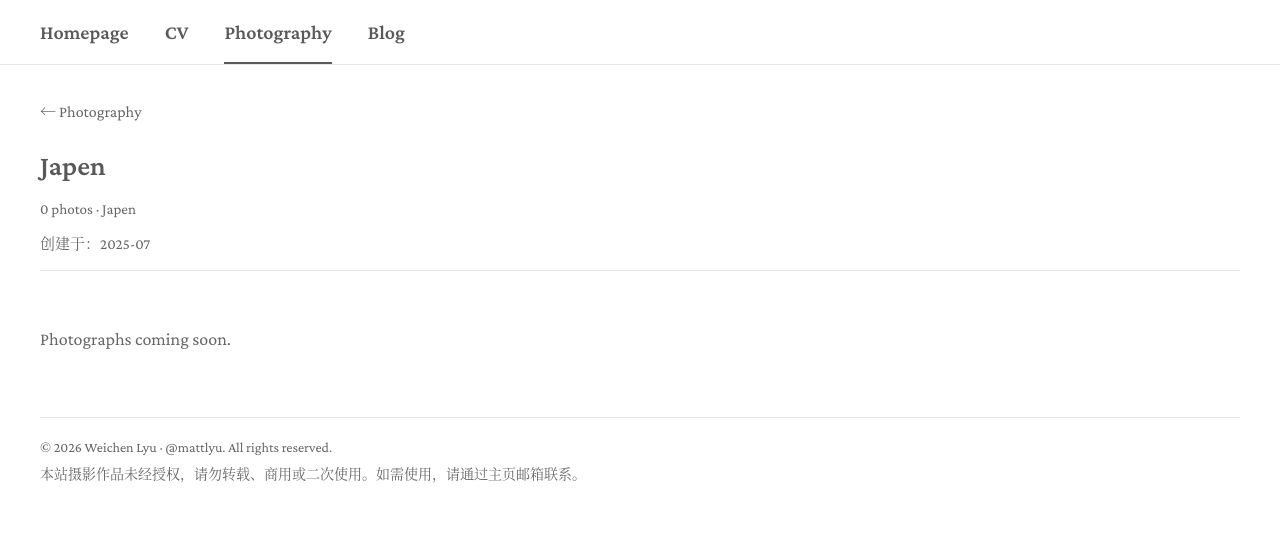
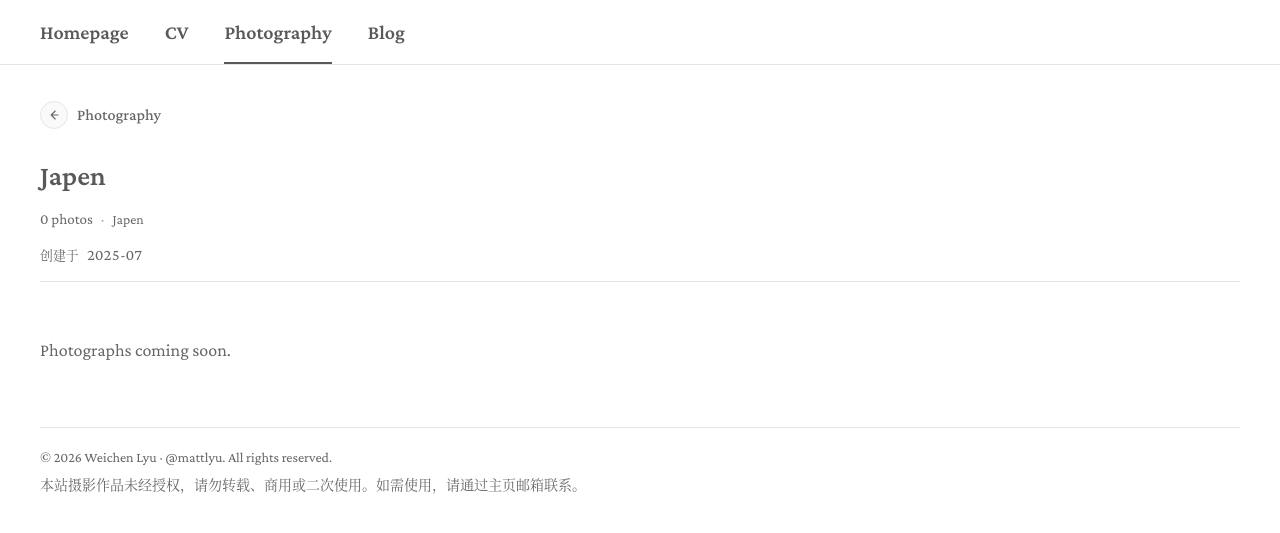
Before and after one commit to Matthew-Lyu/Matthew-Lyu.github.io, a Jekyll site: the page built from _albums/japen.md, in a window 1280 px wide. Shown: the top 533 px of the page. Built offline with Jekyll 4.4.1, drawn with Linux system fonts in a browser that asks for light colours.

Commit message:
fixed known issues

```diff
--- a/_includes/album-meta.html
+++ b/_includes/album-meta.html
@@ -1,9 +1,9 @@
 {% assign album = include.album %}
 {% include album-photos.html album=album %}
 {% assign count = album_photos | size %}
-<p class="{{ include.class | escape }}">{{ count }} {% if count == 1 %}photo{% else %}photos{% endif %}{% unless album.pinned %}{% if album.location %} · {{ album.location | escape }}{% endif %}{% endunless %}</p>
+<p class="{{ include.class | escape }} album-meta-summary"><span>{{ count }} {% if count == 1 %}photo{% else %}photos{% endif %}</span>{% unless album.pinned %}{% if album.location %}<span class="album-meta-separator" aria-hidden="true">·</span><span class="album-meta-location">{{ album.location | escape }}</span>{% endif %}{% endunless %}</p>
 {% if album.pinned %}
-  {% if album.last_modified_at %}<p class="{{ include.class | escape }}">最后更新：{% include album-date.html value=album.last_modified_at %}</p>{% endif %}
+  {% if album.last_modified_at %}<p class="{{ include.class | escape }} album-meta-date"><span class="album-meta-label">最后更新</span>{% include album-date.html value=album.last_modified_at %}</p>{% endif %}
 {% elsif album.date %}
-  <p class="{{ include.class | escape }}">创建于：{% include album-date.html value=album.date %}</p>
+  <p class="{{ include.class | escape }} album-meta-date"><span class="album-meta-label">创建于</span>{% include album-date.html value=album.date %}</p>
 {% endif %}
--- /dev/null
+++ b/_includes/back-link.html
@@ -0,0 +1,4 @@
+<a class="back-link" href="{{ include.url | relative_url }}">
+  <span class="back-link-icon" aria-hidden="true"><svg viewBox="0 0 20 20" fill="none"><path d="m11.5 5-5 5 5 5M7 10h8"/></svg></span>
+  <span>{{ include.label | escape }}</span>
+</a>
--- a/_layouts/album.html
+++ b/_layouts/album.html
@@ -2,7 +2,7 @@
 layout: base
 ---
 <main class="page-shell album-page" id="main-content" tabindex="-1">
-  <a class="back-link" href="{{ '/photography/' | relative_url }}">← Photography</a>
+  {% include back-link.html url='/photography/' label='Photography' %}
   <div class="page-heading album-heading">
     <h1>{{ page.title | escape }}</h1>
     {% include album-meta.html album=page class="page-meta" %}
--- a/_layouts/base.html
+++ b/_layouts/base.html
@@ -16,7 +16,7 @@
     {% if site.font == 'Sans Serif' %}
       <link rel="stylesheet" href="{{ '/assets/css/font_sans_serif.css' | relative_url }}">
     {% else %}
-      <link rel="stylesheet" href="{{ '/assets/css/font.css' | relative_url }}">
+      <link rel="stylesheet" href="{{ '/assets/css/font.css' | relative_url }}?v=2">
     {% endif %}
     {% if page.layout == 'homepage' %}
       {% if site.auto_dark_mode %}
@@ -30,13 +30,13 @@
     {% if page.math %}<link rel="stylesheet" href="{{ '/assets/vendor/katex/katex.min.css' | relative_url }}">{% endif %}
     <link rel="stylesheet" href="{{ '/assets/css/site.css' | relative_url }}">
   </head>
-  <body class="{% if page.layout == 'homepage' %}home-page{% else %}content-page{% endif %}">
+  <body class="{% if page.layout == 'homepage' %}home-page{% else %}content-page{% endif %}{% if page.nav_key == 'blog' %} blog-page-font{% endif %}">
     {% include navigation.html %}
     {{ content }}
     {% if page.math %}
       <script src="{{ '/assets/vendor/katex/katex.min.js' | relative_url }}" defer></script>
       <script src="{{ '/assets/vendor/katex/auto-render.min.js' | relative_url }}" defer></script>
-      <script src="{{ '/assets/js/render-math.js' | relative_url }}?v=2" defer></script>
+      <script src="{{ '/assets/js/render-math.js' | relative_url }}?v=3" defer></script>
     {% endif %}
     {% if page.layout == 'homepage' %}<script src="{{ '/assets/js/scale.fix.js' | relative_url }}"></script>{% endif %}
     {% if page.layout == 'album' %}
--- a/_layouts/post.html
+++ b/_layouts/post.html
@@ -2,7 +2,7 @@
 layout: base
 ---
 <main class="page-shell reading-shell" id="main-content" tabindex="-1">
-  <a class="back-link" href="{{ '/blog/' | relative_url }}">← Blog</a>
+  {% include back-link.html url='/blog/' label='Blog' %}
   <article class="post-article">
     <div class="page-heading">
       <h1{% if page.math_title %} data-math-title{% endif %}>{{ page.math_title | default: page.title | escape }}</h1>
--- a/assets/css/font.css
+++ b/assets/css/font.css
@@ -1,11 +1,26 @@
 @import url('https://fonts.googleapis.com/css2?family=Crimson+Pro:ital,wght@0,400;0,500;0,600;1,500;1,600&display=swap');
 @import url('https://fonts.googleapis.com/css2?family=Ubuntu+Mono&display=swap');
+
+@font-face {
+  font-family: "Smiley Sans CJK";
+  src: local("Smiley Sans Oblique"), local("SmileySans-Oblique"), local("得意黑");
+  font-style: normal;
+  font-weight: 400;
+  font-display: swap;
+  unicode-range: U+2E80-2FFF, U+3000-303F, U+31C0-31EF, U+3400-4DBF,
+                 U+4E00-9FFF, U+F900-FAFF, U+FE30-FE4F, U+FF00-FFEF,
+                 U+20000-2FA1F;
+}
 
 body {
   background-color: #fff;
   padding:0px;
-  font: 18px/1.5 "Crimson Pro", "Songti SC", "Noto Serif CJK SC", "Source Han Serif SC", "STSong", "SimSun", serif;
+  font: 18px/1.5 "Crimson Pro", "Smiley Sans CJK", "Songti SC", "Noto Serif CJK SC", "Source Han Serif SC", "STSong", "SimSun", serif;
   color:#595959;
   font-weight:400;
   margin:0
 }
+
+body.blog-page-font {
+  font-family: "Crimson Pro", "Songti SC", "Noto Serif CJK SC", "Source Han Serif SC", "STSong", "SimSun", serif;
+}
--- a/assets/css/site.css
+++ b/assets/css/site.css
@@ -38,8 +38,18 @@
 .page-meta { margin: 10px 0 0; color: var(--site-muted); font-size: 15px; }
 .empty-state { margin: 32px 0; padding: 22px 0; color: var(--site-muted); }
 .collection-note { margin: 24px 0 0; color: var(--site-muted); font-size: 16px; }
-.back-link { display: inline-block; margin-bottom: 20px; color: var(--site-muted) !important; font-size: 16px; text-decoration: none; }
-.back-link:hover { color: var(--site-accent) !important; }
+.back-link { display: inline-flex; align-items: center; gap: 9px; min-height: 36px; margin-bottom: 22px; color: var(--site-muted) !important; font-size: 16px; font-weight: 500; line-height: 1.25; text-decoration: none; border-radius: 18px; transition: color .18s ease; }
+.back-link-icon { display: grid; place-items: center; flex: 0 0 28px; width: 28px; height: 28px; border: 1px solid var(--site-line); border-radius: 50%; background: #fafafa; transition: border-color .18s ease, background .18s ease; }
+.back-link-icon svg { width: 16px; height: 16px; stroke: currentColor; stroke-width: 1.4; stroke-linecap: round; stroke-linejoin: round; transition: transform .18s ease; }
+.back-link:hover, .back-link:focus-visible { color: var(--site-accent) !important; }
+.back-link:hover .back-link-icon, .back-link:focus-visible .back-link-icon { border-color: #dfcfe2; background: #f8f3f9; }
+.back-link:hover svg { transform: translateX(-2px); }
+
+.album-meta-summary, .album-meta-date { display: flex; flex-wrap: wrap; align-items: baseline; column-gap: 8px; font-weight: 400; }
+.album-meta-label { font-size: .86em; font-weight: 400; }
+.album-meta-date time { font-size: 1.05em; font-variant-numeric: lining-nums tabular-nums; white-space: nowrap; }
+.album-meta-separator { opacity: .65; }
+.album-meta-location { font-size: .92em; }
 
 .album-grid { display: grid; grid-template-columns: repeat(4, minmax(0, 1fr)); gap: 22px; }
 .album-card { position: relative; display: block; aspect-ratio: 1; overflow: hidden; border-radius: 10px; background: #d8dfd9; color: #fff !important; text-decoration: none; box-shadow: 0 4px 12px rgb(54 61 51 / 8%); isolation: isolate; transition: transform .22s ease, box-shadow .22s ease; }
@@ -59,6 +69,7 @@
 .album-card-details-inner > p:first-child { margin-top: 6px; }
 .album-card:hover .album-card-details, .album-card:focus-visible .album-card-details { grid-template-rows: 1fr; opacity: 1; }
 .album-card-caption p { margin: 0; color: rgb(255 255 255 / 96%); font-size: 15px; line-height: 1.6; }
+.album-card-caption .album-meta-date { margin-top: 2px; color: rgb(255 255 255 / 86%); }
 .album-card-caption .album-card-description { display: -webkit-box; overflow: hidden; -webkit-line-clamp: 2; -webkit-box-orient: vertical; margin-top: 3px; color: rgb(255 255 255 / 90%); font-size: 15px; }
 .album-description { max-width: 800px; margin: 12px 0 0; color: var(--site-muted); }
 .album-story { margin-bottom: 32px; }
@@ -125,7 +136,7 @@
 .post-origin { margin-top: 32px; color: var(--site-muted); font-size: 15px; }
 .math-block { display: block; max-width: 100%; overflow-x: auto; overflow-y: hidden; margin: 1.2em 0; padding: 8px 0; }
 .math-block .katex-display { min-width: min-content; margin: 0; padding: 0 2.5em; }
-.prose .katex { font-size: 1.05em; }
+.prose .katex, .post-excerpt .katex { font-size: 1.05em; }
 .page-heading h1 .katex, .post-summary h2 .katex { font-size: 1em; }
 .prose .katex-html { overflow-wrap: normal; }
 .prose { color: var(--site-ink); font-size: 18px; line-height: 1.85; overflow-wrap: anywhere; }
--- a/assets/js/render-math.js
+++ b/assets/js/render-math.js
@@ -13,7 +13,7 @@
   });
 
   // GitHub Pages emits delimiters instead of the legacy math/tex script nodes.
-  document.querySelectorAll('.prose, [data-math-title]').forEach(function (prose) {
+  document.querySelectorAll('.prose, .post-excerpt, [data-math-title]').forEach(function (prose) {
     renderMathInElement(prose, {
       delimiters: [
         { left: '$$', right: '$$', display: true },
```
